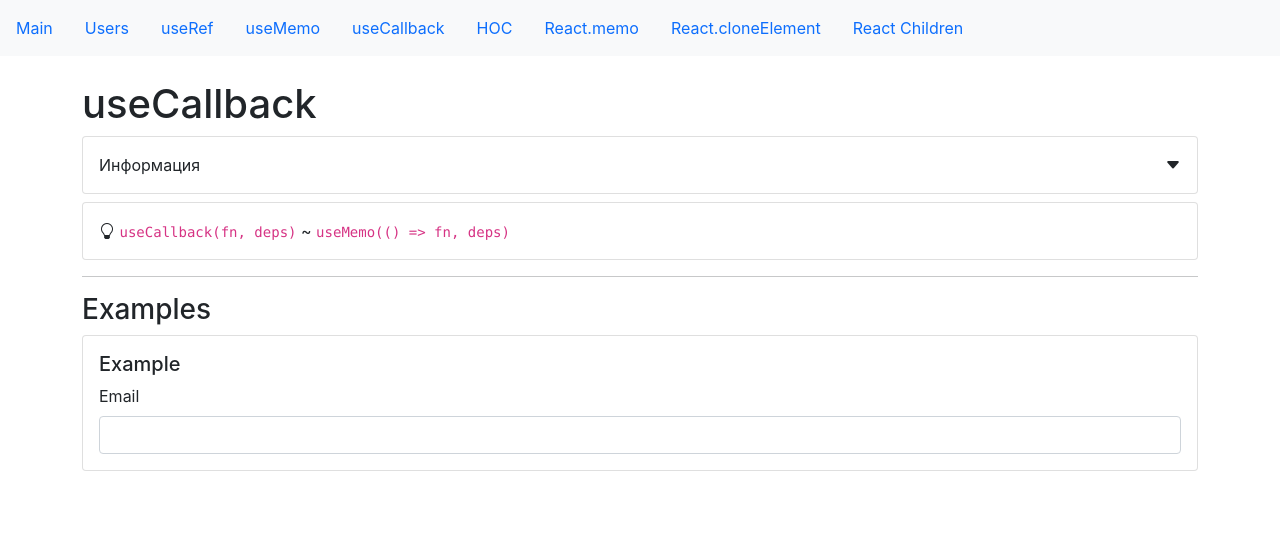
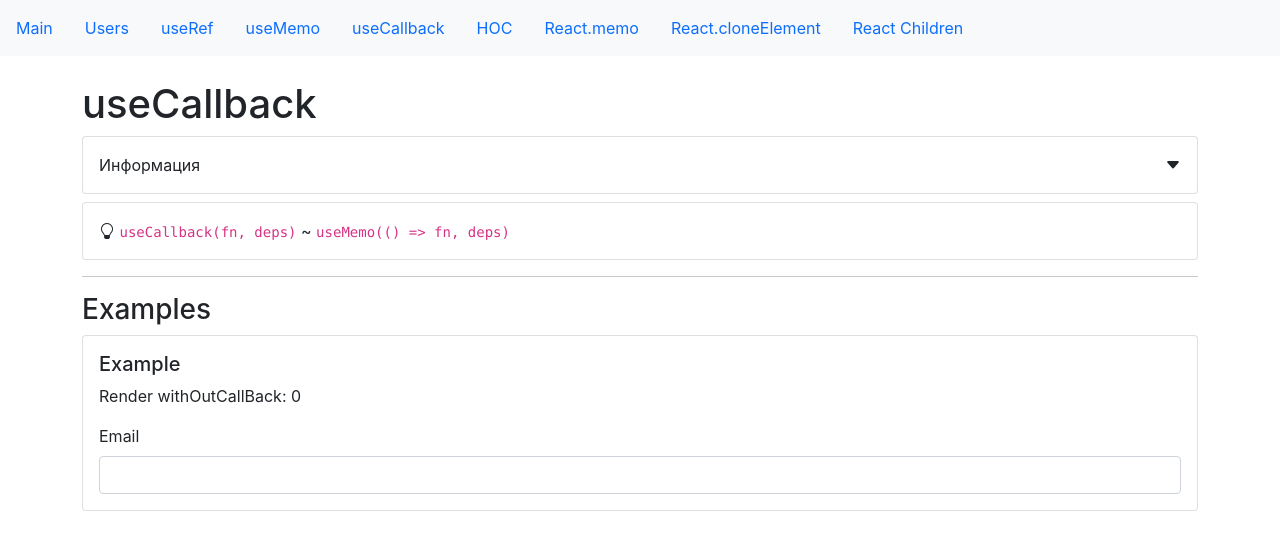
Before and after one commit to rokokos97/start-hooks, a React (Create React App) app: page /useCallback in a window 1280 px wide. Shown: the top 550 px of the page. Built offline with nearby package versions, Linux system fonts and the light colour scheme.

Commit message:
useCallBack => add useRef for calculate numbers of render

```diff
--- a/src/app/components/examples/useCallback/useCallBackExample.jsx
+++ b/src/app/components/examples/useCallback/useCallBackExample.jsx
@@ -1,15 +1,22 @@
-import React, { useState } from "react";
+import React, { useState, useRef, useEffect } from "react";
 import CardWrapper from "../../common/Card";
 import SmallTitle from "../../common/typografy/smallTitle";
 
 const UseCallBackExample = () => {
     const [data, setData] = useState({});
+    const withOutCallBack = useRef(0);
     const handleChange = ({ target }) => {
         setData((prevState) => ({ ...prevState, [target.name]: target.value }));
     };
+    const validateWithOutCallBack = (data) => {
+        console.log(data);
+    };
+    useEffect(() => { validateWithOutCallBack(data); }, [data]);
+    useEffect(() => { withOutCallBack.current++; }, [validateWithOutCallBack]);
     return (
         <CardWrapper>
             <SmallTitle>Example</SmallTitle>
+            <p>Render withOutCallBack: {withOutCallBack.current} </p>
             <label htmlFor="email" className="form-label">Email</label>
             <input
                 type="email"
```
